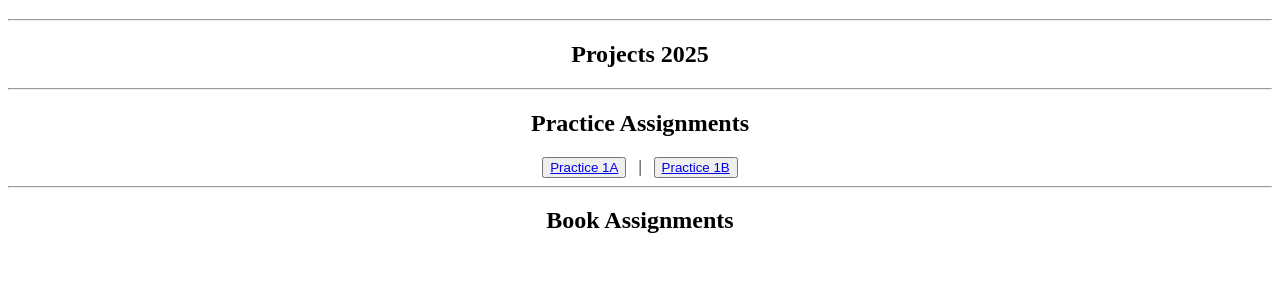
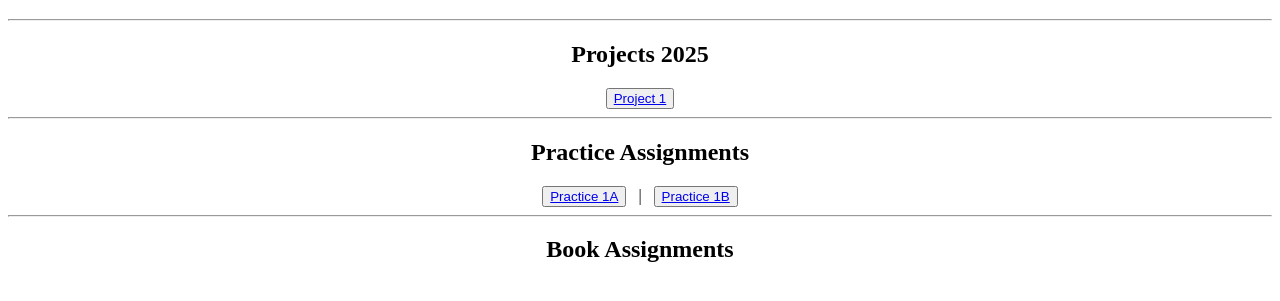
Before and after one commit to Chanman14/INFO2420, a plain HTML site: page index.htm in a window 1280 px wide. Shown: the part 61-362 px from the top of the page. Drawn offline with Linux system fonts and the light colour scheme.

Commit message:
Updated with Project Button

```diff
--- a/index.htm
+++ b/index.htm
@@ -10,6 +10,7 @@
 <hr />
 <center>
 <h2>Projects 2025</h2>
+<button><a href="\Projects\project1\project1chandlerash.html" target="_blank">Project 1</a></button>
 <hr />
 <h2>Practice Assignments</h2>
 <button><a href="Practices/HTMLPractice1A/bistrochandlerash.html" target="_blank">Practice 1A</a></button>
```
